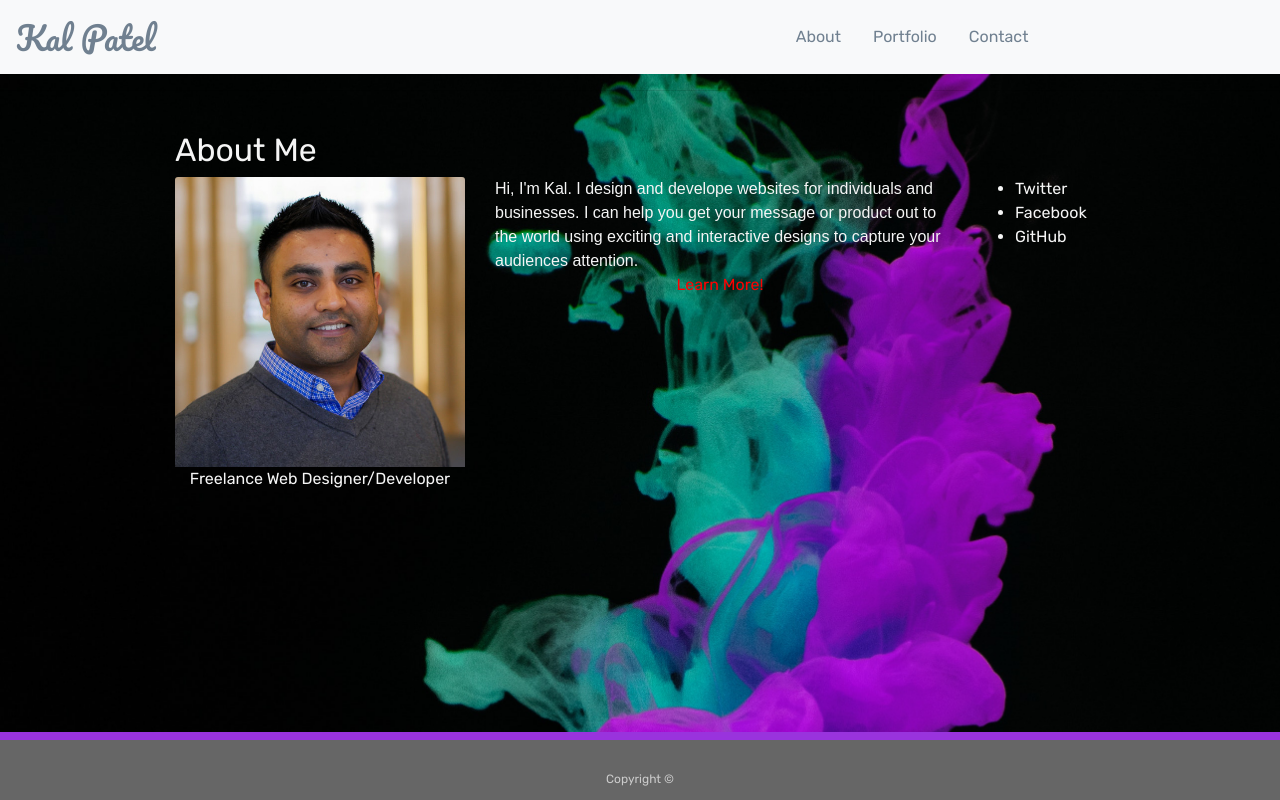
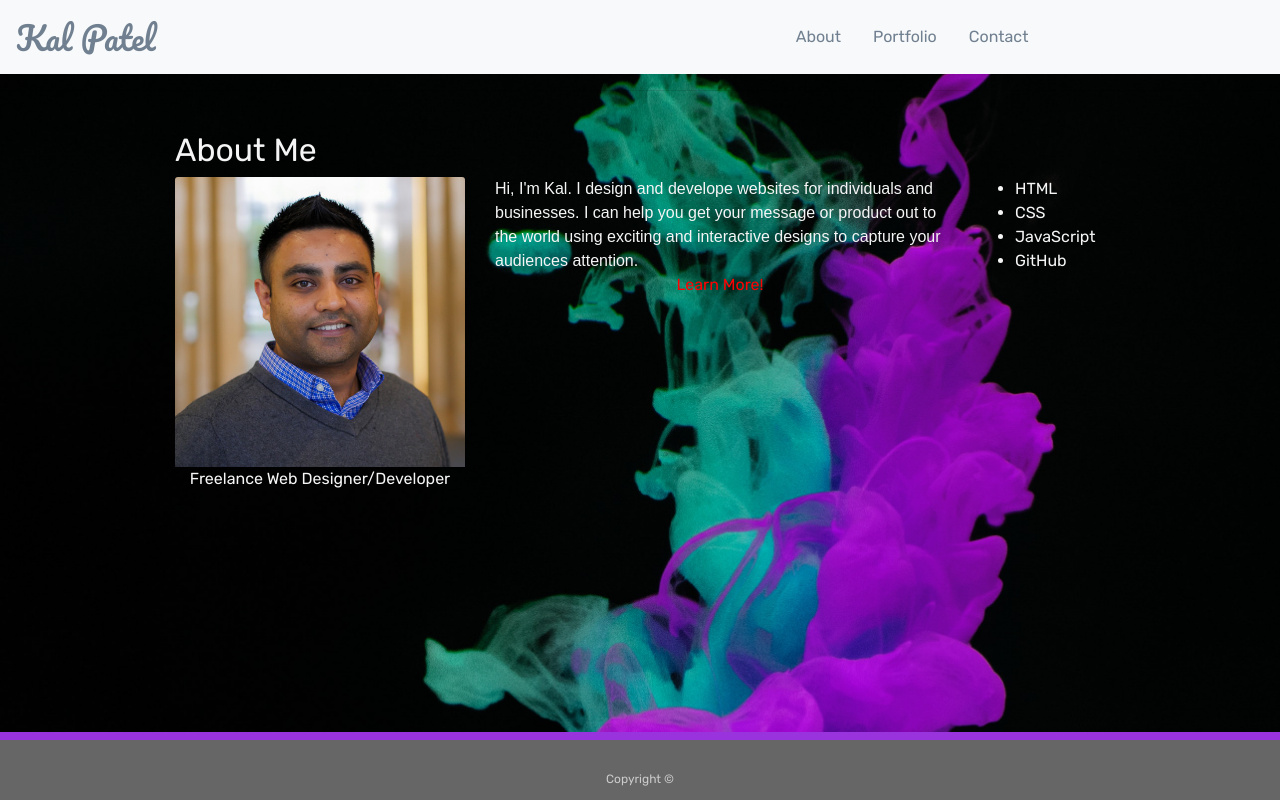
Before and after one commit to kalpatel82/Bootstrap-Portfolio, a plain HTML site: page index.html in a window 1280 px wide. Drawn offline with nearby package versions, Linux system fonts and the light colour scheme.

Commit message:
sidebar update

```diff
--- a/index.html
+++ b/index.html
@@ -183,8 +183,9 @@
 
                 <div class="col-sm-2">
                     <ul>
-                        <li>Twitter</li>
-                        <li>Facebook</li>
+                        <li>HTML</li>
+                        <li>CSS</li>
+                        <li>JavaScript</li>
                         <li>GitHub</li>
                     </ul>
                 </div>
```
